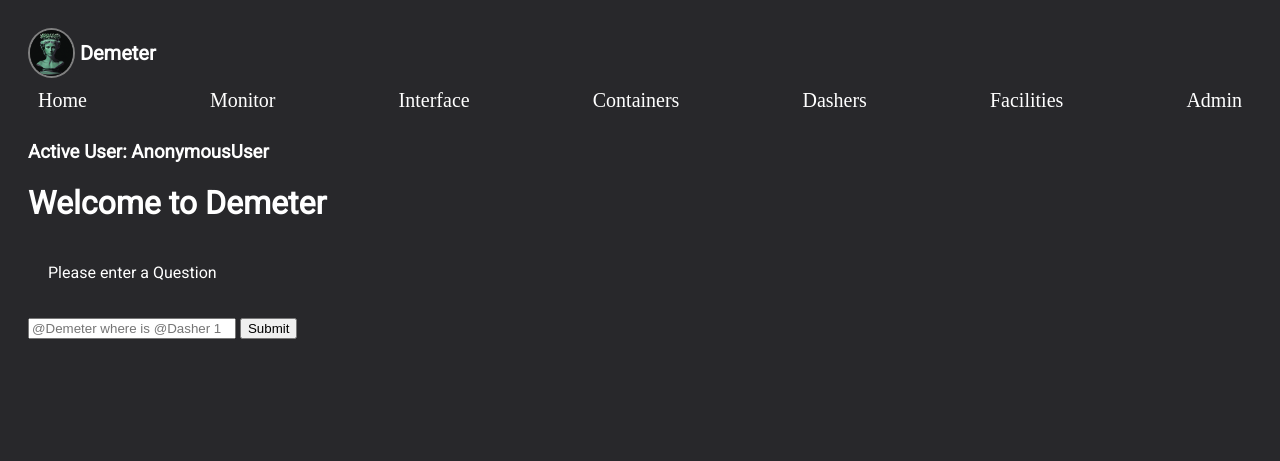
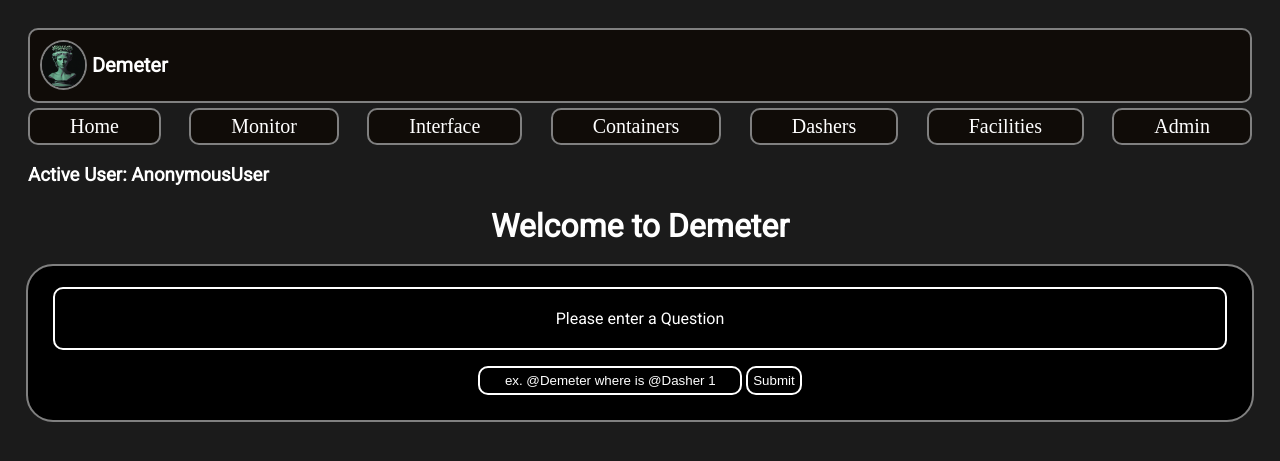
Before and after one commit to patteg21/Demeter, a Django app: page / in a window 1280 px wide. Shown: the top 461 px of the page. Run offline with Django 4.2, Linux system fonts and the light colour scheme; some web fonts are replaced.

Commit message:
clean input area for Demeter

```diff
--- /dev/null
+++ b/demeter/inhabitant/static/css/home.css
@@ -0,0 +1,45 @@
+#welcome-header{
+    text-align: center;
+}
+
+.demeter-chat{
+    text-align: center;
+    outline: 2px solid gray;
+    background-color: black;
+    padding: 5px 25px 25px 25px;
+    border-radius: 25px;
+}
+
+#demeter-output{
+    padding: 20px;
+    text-align: center;
+    border: 2px solid white;
+    border-radius: 10px;
+}
+
+.input-area{
+    text-align: center;
+
+}
+
+#user-input{
+    border: 2px solid white;
+    padding: 5px;
+    border-radius: 10px;
+    background-color: black;
+    color: white;
+    width: 250px;
+    text-align: center;
+}
+
+#user-input::placeholder {
+    color: white;
+}
+
+#submit-button {
+    border: 2px solid white;
+    border-radius: 10px;
+    padding: 5px;
+    background-color: black;
+    color: white;
+}
--- a/demeter/inhabitant/static/css/style.css
+++ b/demeter/inhabitant/static/css/style.css
@@ -1,5 +1,5 @@
 .body{
-    background-color: #28282B;
+    background-color: #1b1b1b;
     font-family: 'Roboto', sans-serif;
 
     color: white;
@@ -7,9 +7,14 @@
 }
 
 .demeter-figure{
+    background-color: #100c08;
+    padding:10px;
+    border-radius: 10px 10px 10px 10px;
     display: flex;
     align-items: center;
     box-sizing: content-box;
+    border: 2px solid gray;
+
 }
 
 .demeter-figure > img{
@@ -26,6 +31,7 @@
 }
 
 .nav-bar{
+    padding-top: 5px;
     font-family: 'Times New Roman', Times, serif;
     display: flex;
     justify-content: space-between;
@@ -34,16 +40,27 @@
 }
 
 .nav-bar > a{
+    border-radius: 10px;
     font-size: 20px;
     display: inline;
     text-align: center;
-    padding: 10px;
+    padding: 5px 40px 5px 40px;
+
+    background-color: #100c08;
+    border: 2px solid gray;
+
     text-decoration: none;
     overflow: hidden;
     align-self: center;
     color: white;
 }
 
+@media (max-width: 1000px) {
+    .nav-bar > a {
+        padding: 5px;
+    }
+}
+
 .nav-bar > a:hover {
     color: gray;
   }
--- a/demeter/inhabitant/templates/inhabitant/home.html
+++ b/demeter/inhabitant/templates/inhabitant/home.html
@@ -1,29 +1,23 @@
 {% extends 'inhabitant/base.html' %}
 
 {% block body%}
-<style>
-    #input-area{
-        width: 200px;
-    }
+{% load static %}
+<link rel="stylesheet" type="text/css" href="{% static 'css/home.css' %}">
+<h1 id="welcome-header">Welcome to Demeter</h1>
+<div class="demeter-chat">
 
-    #demeter-output{
-        padding: 20px;
-    }
-
-
-</style>
-
-<h1>Welcome to Demeter</h1>
     <p id="demeter-output">
         {{ demeterOutput }}
     </p>
 
+    <div class="input-area">
         <form action="" method="post">
             {% csrf_token %}
-    <input id="input-area" type="text" name="queryInput" placeholder="@Demeter where is @Dasher 1">
-    <button type="submit">Submit</button>
+            <input id="user-input" type="text" name="queryInput" placeholder="ex. @Demeter where is @Dasher 1">
+            <button id="submit-button" type="submit">Submit</button>
         </form>
-
+    </div>
+</div>
 
 
 
```
Also changed, not shown: demeter/db.sqlite3. Lines whose indentation alone changed are shown as unchanged.
